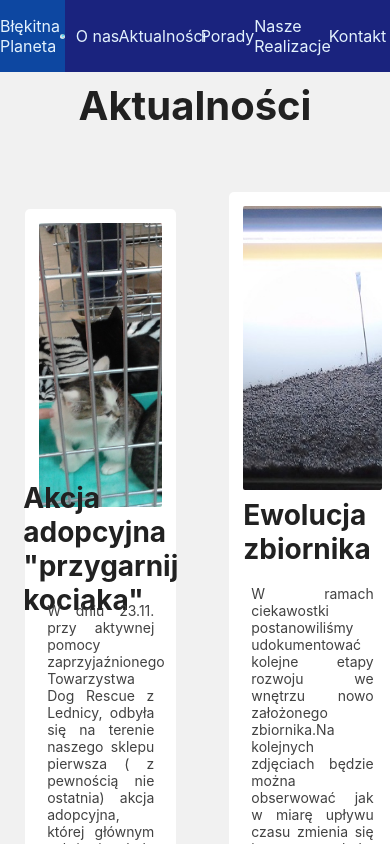
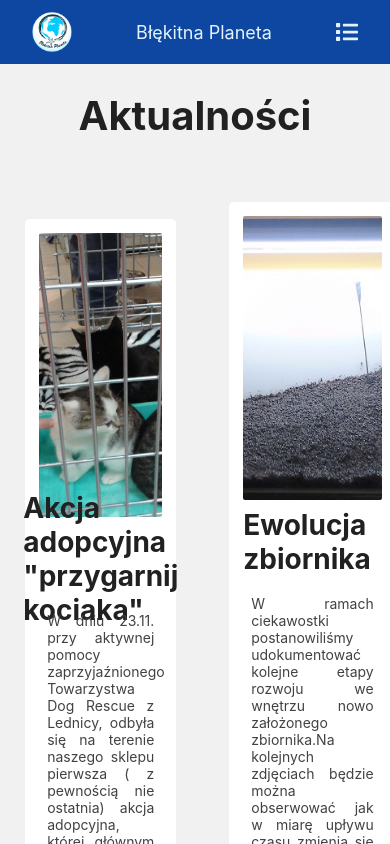
Before and after one commit to michmiku/blekitna-planeta, a Next.js app: page /aktualnosci in a window 390 px wide. Shown: the top 844 px of the page. Built offline with nearby package versions, Linux system fonts and the light colour scheme.

Commit message:
added mobile navbar

```diff
--- a/components/Layout/Navbar.js
+++ b/components/Layout/Navbar.js
@@ -1,17 +1,36 @@
-import Link from 'next/link';
 import Image from 'next/image';
 import styles from 'styles/Home.module.scss';
 import NavigationButton from './NavigationButton';
+import { faList } from '@fortawesome/free-solid-svg-icons'
+import { FontAwesomeIcon } from '@fortawesome/react-fontawesome'
+import { useRef } from 'react';
 
 const Navbar = () => {
+
+    const linksRef = useRef(null)
+
+    const handleToggleMenu = e => {
+        if (linksRef.current.style.display === 'none' || linksRef.current.style.display === '')
+            linksRef.current.style.display = 'flex'
+        else
+            linksRef.current.style.display = 'none'
+    }
+
     return (
         <nav className={styles.mainNav}>
             <div className={styles.logo}>
+                <div className={styles.mobileMenuButton} onClick={handleToggleMenu}>
+                    <FontAwesomeIcon className={styles.dropdownIcon} icon={faList} />
+                </div>
                 <p>Błękitna Planeta</p>
                 <a className={styles.logo}>
                     <Image src='/logo.png' alt='logo' width='40' height='40' />
                 </a>
             </div>
+            <div
+                className={styles.allLinks}
+                ref={linksRef}
+            >
                 <NavigationButton
                     parentLink=''
                     link=''
@@ -136,6 +155,7 @@ const Navbar = () => {
                     isAside={false}
                     dropdowns={[]}
                 />
+            </div>
         </nav>
     );
 };
--- a/components/Layout/NavigationButton.js
+++ b/components/Layout/NavigationButton.js
@@ -1,17 +1,43 @@
+import { faChevronDown, faChevronUp } from '@fortawesome/free-solid-svg-icons';
+import { FontAwesomeIcon } from '@fortawesome/react-fontawesome';
 import Link from 'next/link';
+import { useRef, useState } from 'react';
 import styles from 'styles/Home.module.scss';
 
 const NavigationButton = ({ parentLink, link, content, isAside, dropdowns }) => {
 
+    const [isToggled, setIsToggled] = useState(false)
+
+    const dropdownContentRef = useRef(null)
+
     const fullLink = `${parentLink}/${link}`
     const dropdownsLink = dropdowns.map((item, index) => <NavigationButton parentLink={fullLink} {...item} key={index} />)
+
+    const handleToggleDropdown = e => {
+        if (dropdownContentRef.current.style.display === 'none' || dropdownContentRef.current.style.display === '') {
+            dropdownContentRef.current.style.display = 'flex'
+            setIsToggled(true)
+        } else {
+            dropdownContentRef.current.style.display = 'none'
+            setIsToggled(false)
+        }
+    }
 
     return (
         dropdowns.length !== 0 ? (
             <div className={styles.linkContainer}>
                 <div className={styles.dropdown}>
-                    <a className={styles.navBtn}>{content}</a>
-                    <div className={`${styles.dropdownContent} ${isAside ? styles.aside : ''}`}>
+                    <a
+                        className={styles.navBtn}
+                        onClick={handleToggleDropdown}
+                    >
+                        {content}
+                        <FontAwesomeIcon className={styles.dropdownIcon} icon={isToggled ? faChevronUp : faChevronDown} />
+                    </a>
+                    <div
+                        className={`${styles.dropdownContent} ${isAside ? styles.aside : ''}`}
+                        ref={dropdownContentRef}
+                    >
                         {dropdowns.length != 0 && dropdownsLink}
                     </div>
                 </div>
--- a/package.json
+++ b/package.json
@@ -8,6 +8,11 @@
     "start": "next start"
   },
   "dependencies": {
+    "@babel/runtime": "^7.13.17",
+    "@fortawesome/fontawesome-svg-core": "^1.2.35",
+    "@fortawesome/free-brands-svg-icons": "^5.15.3",
+    "@fortawesome/free-solid-svg-icons": "^5.15.3",
+    "@fortawesome/react-fontawesome": "^0.1.14",
     "@types/node": "^14.14.41",
     "date-fns": "^2.21.0",
     "fs": "^0.0.1-security",
--- a/styles/Home.module.scss
+++ b/styles/Home.module.scss
@@ -12,7 +12,14 @@
     background-color: $lightBlueColor;
     color: $mainWhiteFontColor;
     justify-content: space-around;
+    .mobileMenuButton {
+      display: none;
     }
+  }
+  .allLinks {
+    grid-column: span 10;
+    display: grid;
+    grid-template-columns: repeat(10, 1fr);
     .linkContainer {
       @include flexContainterColumn;
       grid-column: span 2;
@@ -30,6 +37,9 @@
           @include flexContainterColumn;
           width: 100%;
           height: 100%;
+          .dropdownIcon {
+            display: none;
+          }
         }
         &:hover > .dropdownContent, &:hover > .asideDropdownContent {
           display: flex;
@@ -52,6 +62,50 @@
       }
     }
   }
+  @media (max-width: $breakpointTablet) {
+    display: flex;
+    flex-direction: column;
+    height: $navigationMobileHeight;
+    .logo {
+      flex-direction: row-reverse;
+      height: 100%;
+      .mobileMenuButton {
+        display: flex;
+        font-size: 22px;
+      }
+      p {
+        font-size: 18px;
+      }
+    }
+    .allLinks {
+      @include flexContainterColumn;
+      display: none;
+      width: 100%;
+      z-index: 2;
+      .linkContainer {
+        .dropdown {
+          height: 100%;
+          a {
+            @include flexContainterRow;
+            height: $navigationMobileHeight;
+            .dropdownIcon {
+              display: block;
+              margin-left: 20px;
+            }
+          }
+          .dropdownContent {
+            display: none;
+            position: relative;
+          }
+          .aside {
+            left: 0%;
+            top: 0%;
+          }
+        }
+      }
+    }
+  }
+}
 
 .pageHeader {
   text-align: center;
--- a/styles/variables.scss
+++ b/styles/variables.scss
@@ -10,6 +10,7 @@ $mainWhieColor: #ffffff;
 $backgroundGrayColor: #f1f1f1;
 
 $navigationDesktopHeight: 54px;
+$navigationMobileHeight: 64px;
 
 $darkBlueColor: #1a237e;
 $lightBlueColor: #0d47a1;
```
Also changed, not shown: 1 other file (tests, documents, lock files or other folders). Lines whose indentation alone changed are shown as unchanged.
